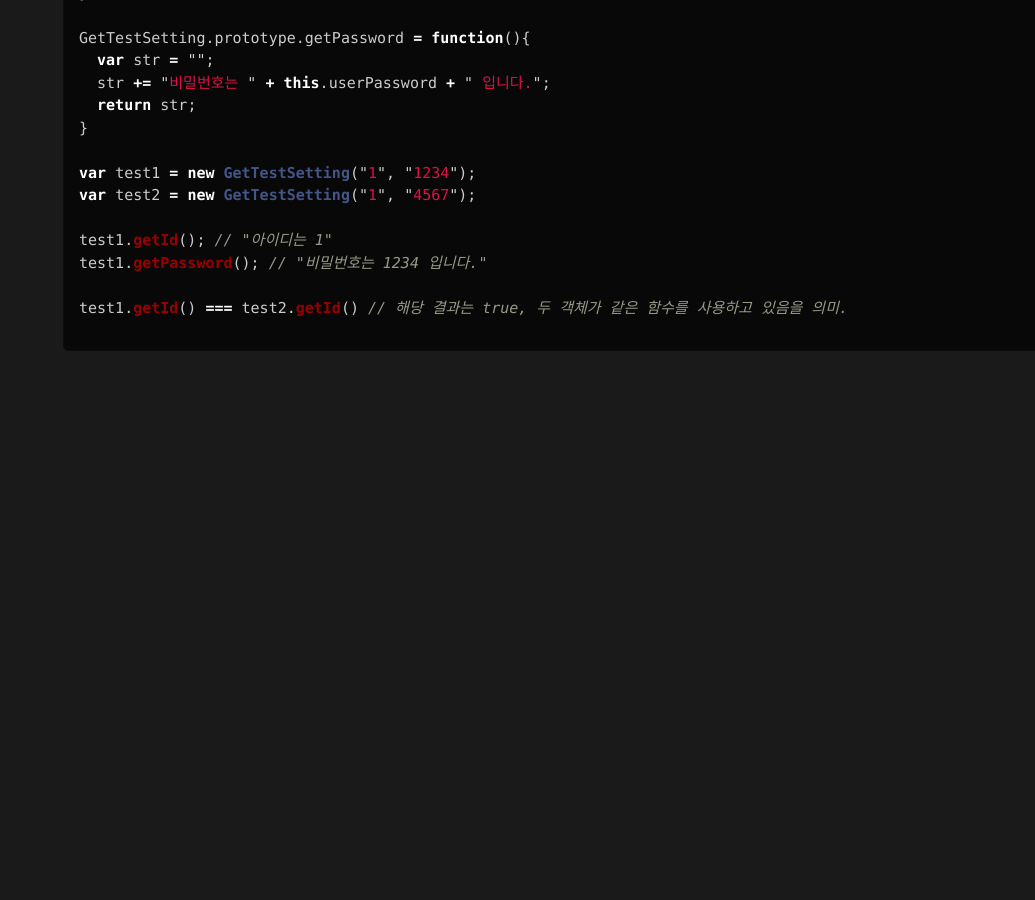
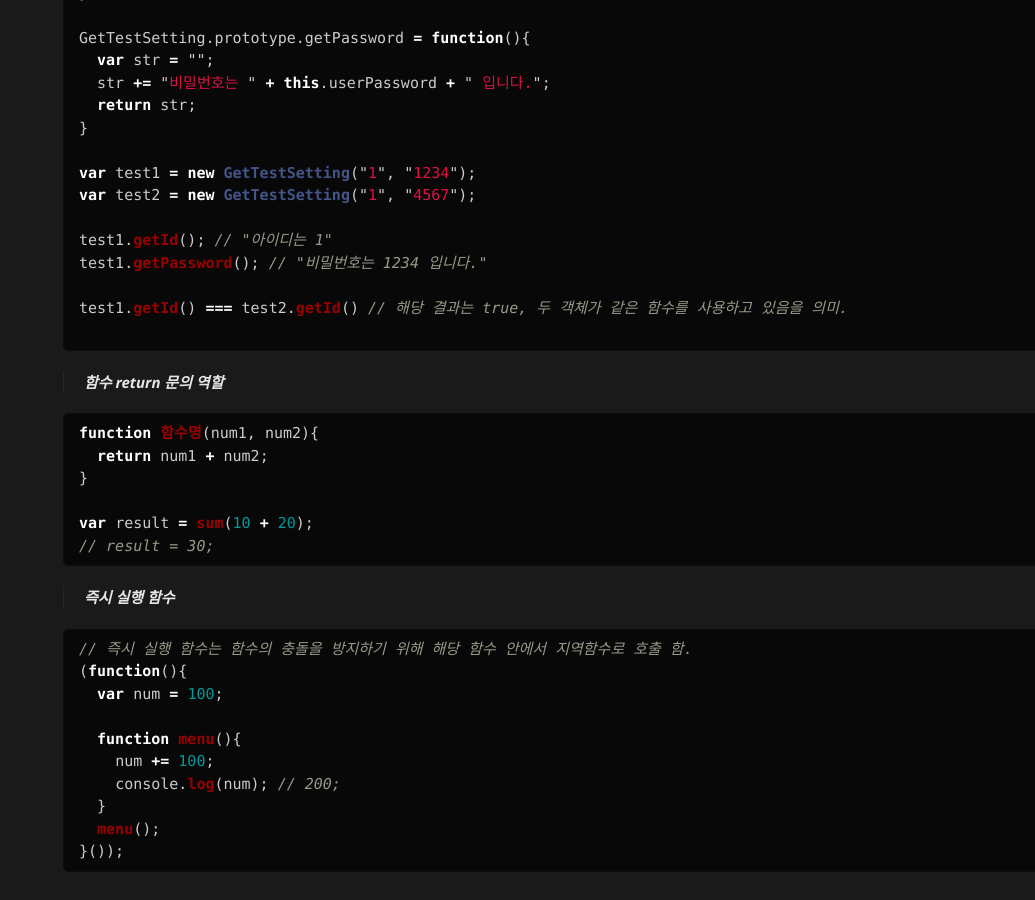
Before and after one commit to sh951118/sh951118.github.io, a Jekyll site: the page built from subpages/book1.md, in a window 1280 px wide and 900 px high, scrolled down 1607 px. Shown: the whole window, without its empty margins (245-1280 px from the left). Built offline with Jekyll 4.4.1, drawn with Linux system fonts in a browser that asks for light colours; our own code applies the rules of GitHub Pages for plain Markdown files; before the commit the page ends 2008 px from its top, so only the background shows below that.

Commit message:
책 읽고 정리중

````diff
--- a/subpages/book1.md
+++ b/subpages/book1.md
@@ -33,7 +33,7 @@ do{
 }while(조건문)
 ```
 
-> 브라우저 객체 모델(BOM) VS 문서 객체 모델(DOM)
+> **브라우저 객체 모델(BOM) VS 문서 객체 모델(DOM)**
 
 ```
 브라우저 객체 모델(BOM) -> 브라우저에 계층 구조로 내장되어 있는 객체.
@@ -57,14 +57,14 @@ do{
                       Jquery 문서 객체 모델 / javascript 문서 객체 모델이 있음.(Jquery를 많이 사용)
 ```
 
-> 객체 생성자 함수
+> **객체 생성자 함수**
 
 ```javascript
 // 객체 생성자 함수명은 소문자로 시작해도 되지만 가능하면 단어별 첫문자는 대문자로 사용
 ex.) var test = new GetTest(data1, data2);
 ```
 
-> 메모리 절약을 위한 프로토타입(prototype) 사용
+> **메모리 절약을 위한 프로토타입(prototype) 사용**
 
 ```javascript
 function GetTestSetting(id, password){
@@ -93,3 +93,29 @@ test1.getPassword(); // "비밀번호는 1234 입니다."
 test1.getId() === test2.getId() // 해당 결과는 true, 두 객체가 같은 함수를 사용하고 있음을 의미.
 
 ```
+
+> **함수 return 문의 역할**
+
+```javascript
+function 함수명(num1, num2){
+  return num1 + num2;
+}
+
+var result = sum(10 + 20);
+// result = 30;
+```
+
+> **즉시 실행 함수**
+
+```javascript
+// 즉시 실행 함수는 함수의 충돌을 방지하기 위해 해당 함수 안에서 지역함수로 호출 함.
+(function(){
+  var num = 100;
+
+  function menu(){
+    num += 100;
+    console.log(num); // 200;
+  }
+  menu();
+}());
+```
````
